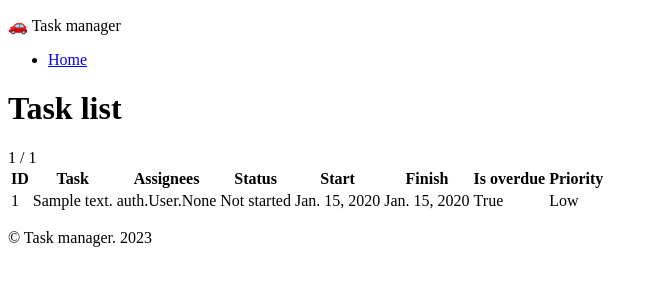
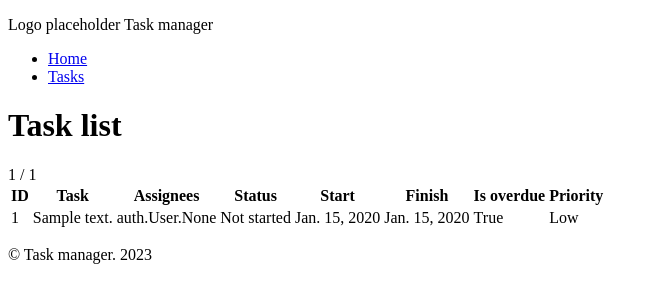
Before and after one commit to bro256/django03, a Django app: page /tasks/ in a window 1280 px wide. Shown: the top 303 px of the page, without its empty margins (0-658 px from the left). Run offline with Django 4.2, Linux system fonts and the light colour scheme; tables that the repository leaves empty hold one stand-in row (values such as "Sample post").

Commit message:
Small fixes

```diff
--- a/django03/task_manager/templates/base.html
+++ b/django03/task_manager/templates/base.html
@@ -71,11 +71,11 @@
 </head>
 <body>
 <header>
-    <p class="logo">&#x1f697; {% trans "Task manager"|capfirst %}</p>
+    <p class="logo">Logo placeholder {% trans "Task manager"|capfirst %}</p>
     <ul class="nav">
         <li><a href="{% url 'index' %}">{% trans "home"|capfirst %}</a></li>
-        {% comment %} <li><a href="{% url 'task_list' %}">{% trans "tasks"|capfirst %}</a></li>
-        {% if user.is_authenticated %}
+        <li><a href="{% url 'task_list' %}">{% trans "tasks"|capfirst %}</a></li>
+        {% comment %} {% if user.is_authenticated %}
             <li><a href="{% url 'profile' %}">&#128100; {{ user.get_username }}</a></li>
             <li><a href="{% url 'logout' %}">{% trans "logout"|capfirst %}</a></li>
             <li><a href="{% url 'user_tasks' %}">{% trans "my tasks"|capfirst %}</a></li>
--- a/django03/task_manager/templates/includes/paginator_nav.html
+++ b/django03/task_manager/templates/includes/paginator_nav.html
@@ -6,6 +6,6 @@
     <span class="current">{{ page_obj.number }} / {{ page_obj.paginator.num_pages }}</span>
     {% if page_obj.has_next %}
     <a href="?{% if request.GET.query %}query={{ request.GET.query }}&{% endif %}page={{ page_obj.next_page_number }}">&gt;</a>
-    <a href="?{% if request.GET.query %}query={{ request.GET.query }}&{% endif %}page={{ page_obj.paginator.num_pages }}"> &lt;&lt;</a>
+    <a href="?{% if request.GET.query %}query={{ request.GET.query }}&{% endif %}page={{ page_obj.paginator.num_pages }}"> &gt;&gt;</a>
     {% endif %}
 </div>
```
